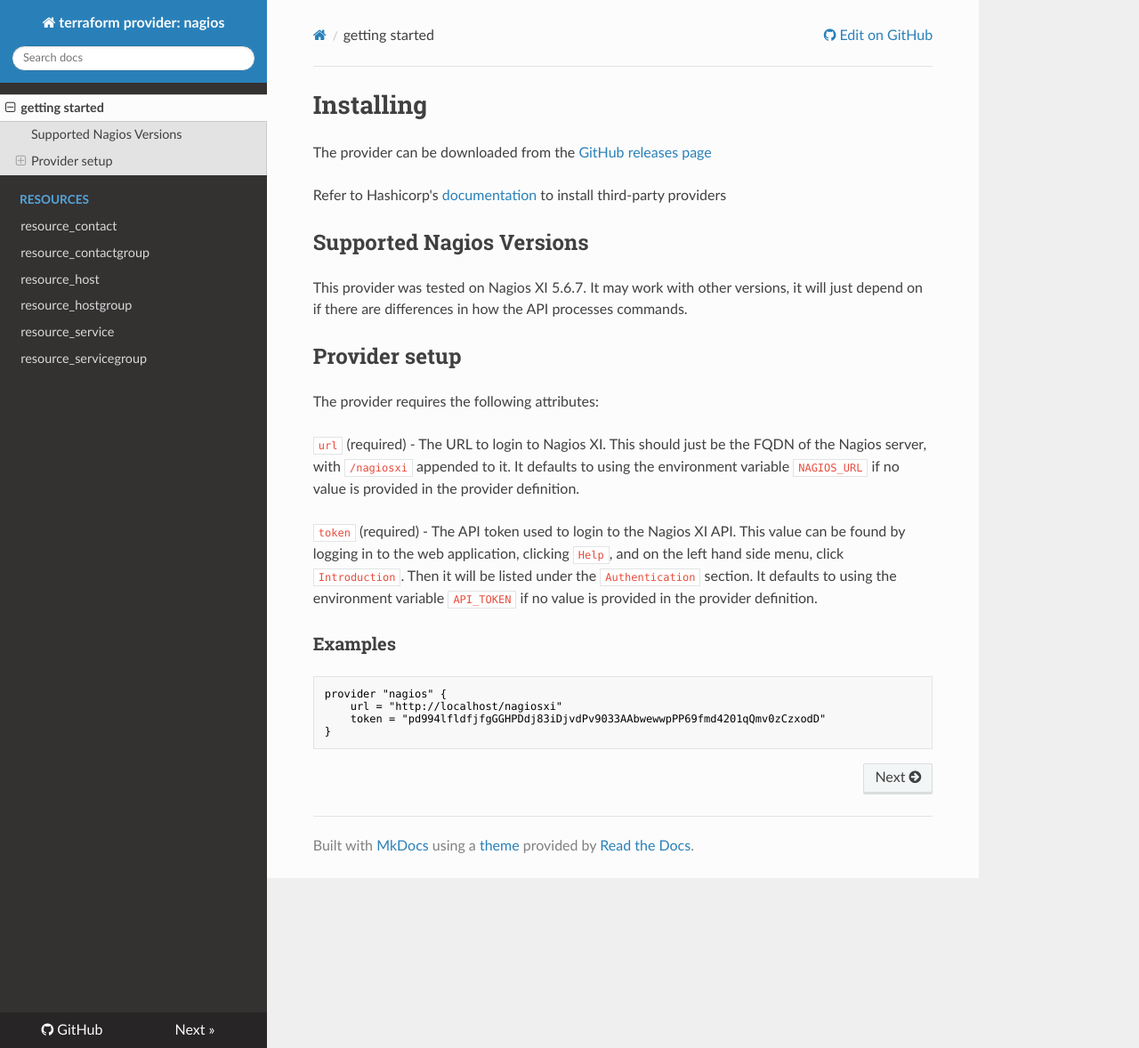
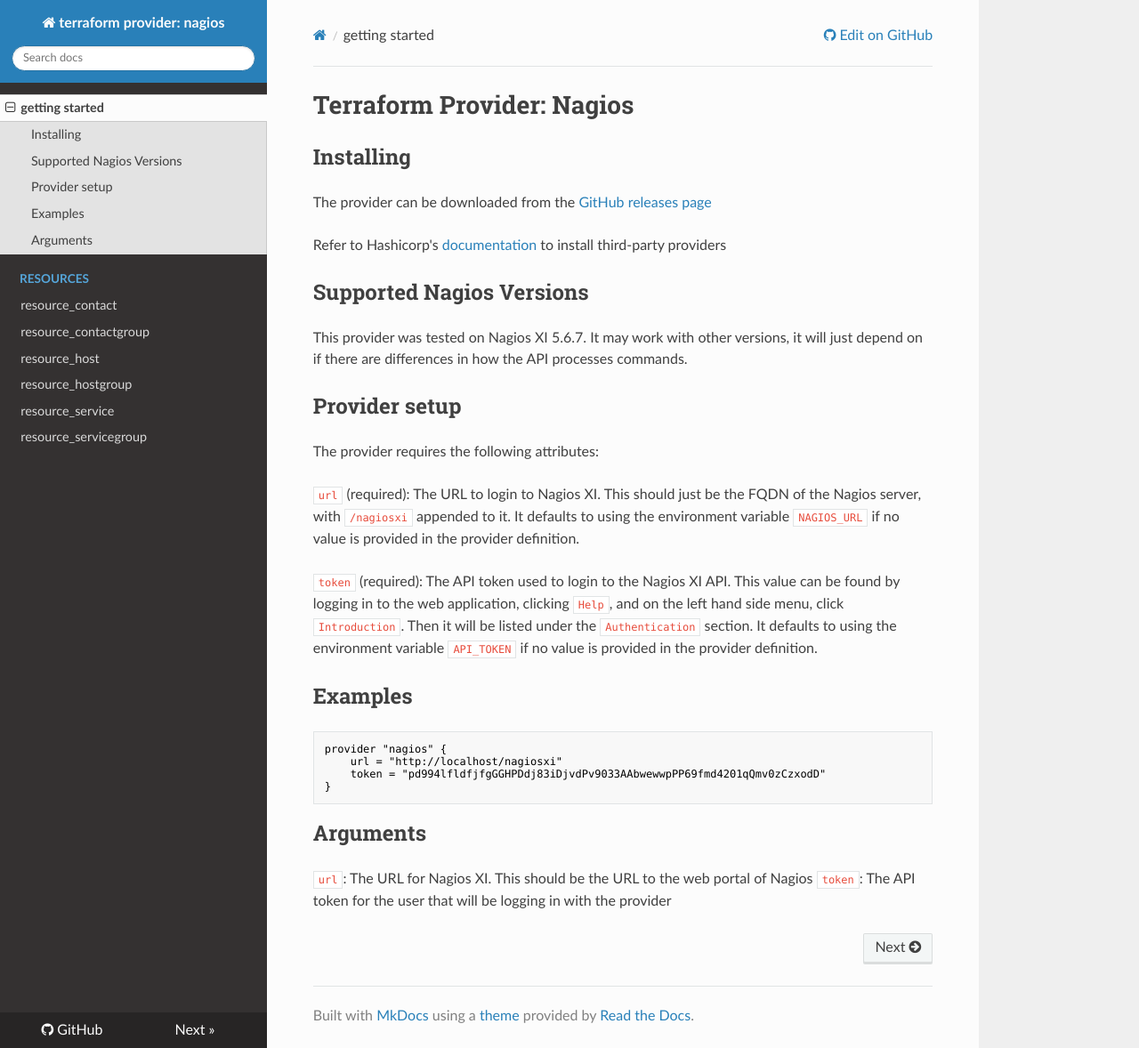
Before and after one commit to devopsdunkin/terraform-provider-nagios, an MkDocs documentation site: the page built from docs/index.md, in a window 1280 px wide and 1178 px high. Shown: the whole window at 89% size. Built offline with MkDocs 1.6.1, drawn with Linux system fonts in a browser that asks for light colours; nearby versions of some CDN libraries.

Commit message:
Formatting fixes

````diff
--- a/docs/index.md
+++ b/docs/index.md
@@ -1,4 +1,6 @@
-# Installing
+# Terraform Provider: Nagios
+
+## Installing
 
 The provider can be downloaded from the [GitHub releases page](https://github.com/devopsdunkin/terraform-provider-nagios/releases)
 
@@ -12,11 +14,11 @@
 
 The provider requires the following attributes:
 
-`url` (required) - The URL to login to Nagios XI. This should just be the FQDN of the Nagios server, with `/nagiosxi` appended to it. It defaults to using the environment variable `NAGIOS_URL` if no value is provided in the provider definition.
+`url` (required): The URL to login to Nagios XI. This should just be the FQDN of the Nagios server, with `/nagiosxi` appended to it. It defaults to using the environment variable `NAGIOS_URL` if no value is provided in the provider definition.
 
-`token` (required) - The API token used to login to the Nagios XI API. This value can be found by logging in to the web application, clicking `Help`, and on the left hand side menu, click `Introduction`. Then it will be listed under the `Authentication` section. It defaults to using the environment variable `API_TOKEN` if no value is provided in the provider definition.
+`token` (required): The API token used to login to the Nagios XI API. This value can be found by logging in to the web application, clicking `Help`, and on the left hand side menu, click `Introduction`. Then it will be listed under the `Authentication` section. It defaults to using the environment variable `API_TOKEN` if no value is provided in the provider definition.
 
-### Examples
+## Examples
 
 ```hcl
 provider "nagios" {
@@ -24,3 +26,8 @@
     token = "pd994lfldfjfgGGHPDdj83iDjvdPv9033AAbwewwpPP69fmd4201qQmv0zCzxodD"
 }
 ```
+
+## Arguments
+
+`url`: The URL for Nagios XI. This should be the URL to the web portal of Nagios
+`token`: The API token for the user that will be logging in with the provider
````
